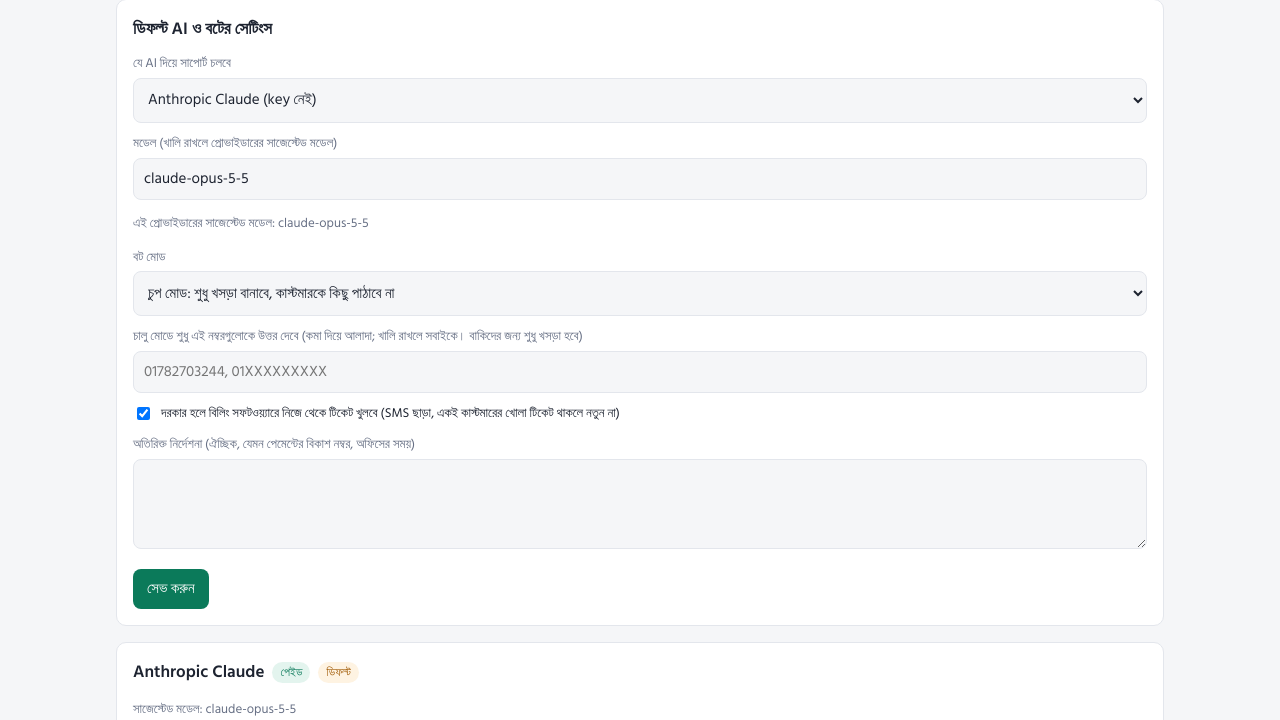
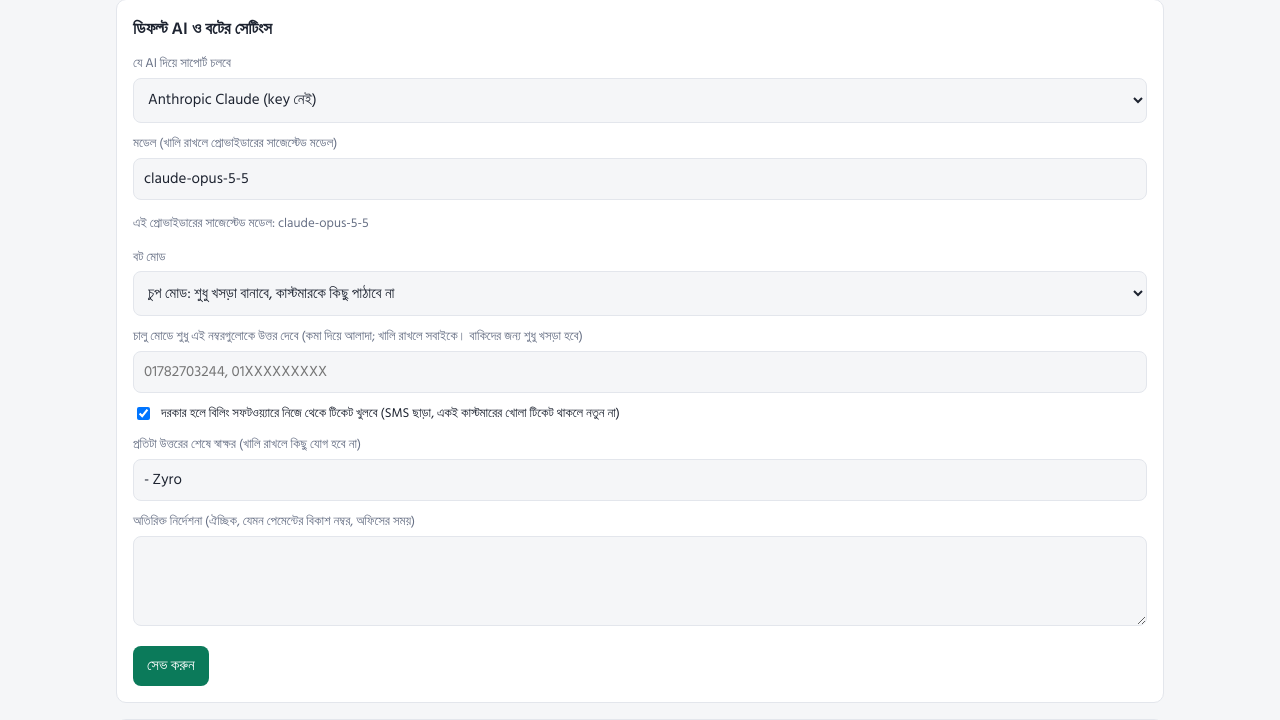
Before and after one commit to rzzisan/Zyro_isp_support, a FastAPI app: page /admin/ai in a window 1280 px wide. Shown: the part 128-848 px from the top of the page. Run offline with FastAPI, Linux system fonts and the light colour scheme; the visitor is signed in with stand-in values (Sample User, id 1); data that the repository does not hold is empty.

Commit message:
Append configurable signature (default '- Zyro') to every bot reply
Co-Authored-By: Claude Opus 5.5 (1M context) <noreply@anthropic.com>

```diff
--- a/app/admin.py
+++ b/app/admin.py
@@ -287,6 +287,7 @@ def ai_page(request: Request):
                   extra_prompt=store.get_setting("ai_extra_prompt", ""), models=models,
                   live_allowlist=store.get_setting("live_allowlist", ""),
                   auto_ticket=store.get_setting("auto_ticket", "on"),
+                  reply_signature=store.get_setting("reply_signature", "- Zyro"),
                   suggested=json.dumps({k: v["suggested"] for k, v in PROVIDERS.items()}))
 
 
@@ -355,12 +356,13 @@ def ai_key_models(request: Request, key_id: int):
 @router.post("/ai/settings")
 def ai_settings(request: Request, provider: str = Form(...), model: str = Form(""),
                 bot_mode: str = Form("shadow"), extra_prompt: str = Form(""), live_allowlist: str = Form(""),
-                auto_ticket: str = Form("off")):
+                auto_ticket: str = Form("off"), reply_signature: str = Form("- Zyro")):
     if (r := require_login(request)):
         return r
     check_origin(request)
     store.set_setting("live_allowlist", live_allowlist.strip() or None)
     store.set_setting("auto_ticket", "on" if auto_ticket == "on" else "off")
+    store.set_setting("reply_signature", reply_signature.strip())
     if provider not in PROVIDERS or bot_mode not in ("shadow", "off", "live"):
         flash(request, "ভুল মান।", "err")
         return back("/admin/ai")
--- a/app/main.py
+++ b/app/main.py
@@ -235,6 +235,9 @@ def handle_message(message: dict, contact_name: str | None) -> None:
             ticket_note, extra = open_ticket(customer, wa, ticket_note)
             if extra:
                 draft = draft + "\n" + extra
+        signature = store.get_setting("reply_signature", "- Zyro")
+        if draft and signature and not draft.rstrip().endswith(signature):
+            draft = draft.rstrip() + "\n\n" + signature
         if draft and should_send(mode, wa):
             from app import whatsapp
             res = whatsapp.send_text(wa, draft)
--- a/templates/ai.html
+++ b/templates/ai.html
@@ -24,6 +24,8 @@
     <label>চালু মোডে শুধু এই নম্বরগুলোকে উত্তর দেবে <span class="muted">(কমা দিয়ে আলাদা; খালি রাখলে সবাইকে। বাকিদের জন্য শুধু খসড়া হবে)</span></label>
     <input name="live_allowlist" value="{{ live_allowlist or '' }}" placeholder="01782703244, 01XXXXXXXXX">
     <label style="display:flex;gap:8px;align-items:center;color:var(--text)"><input type="checkbox" name="auto_ticket" value="on" style="width:auto" {{ 'checked' if auto_ticket == 'on' }}> দরকার হলে বিলিং সফটওয়্যারে নিজে থেকে টিকেট খুলবে (SMS ছাড়া, একই কাস্টমারের খোলা টিকেট থাকলে নতুন না)</label>
+    <label>প্রতিটা উত্তরের শেষে স্বাক্ষর <span class="muted">(খালি রাখলে কিছু যোগ হবে না)</span></label>
+    <input name="reply_signature" value="{{ reply_signature or '' }}">
     <label>অতিরিক্ত নির্দেশনা <span class="muted">(ঐচ্ছিক, যেমন পেমেন্টের বিকাশ নম্বর, অফিসের সময়)</span></label>
     <textarea name="extra_prompt">{{ extra_prompt or '' }}</textarea>
     <button>সেভ করুন</button>
```
